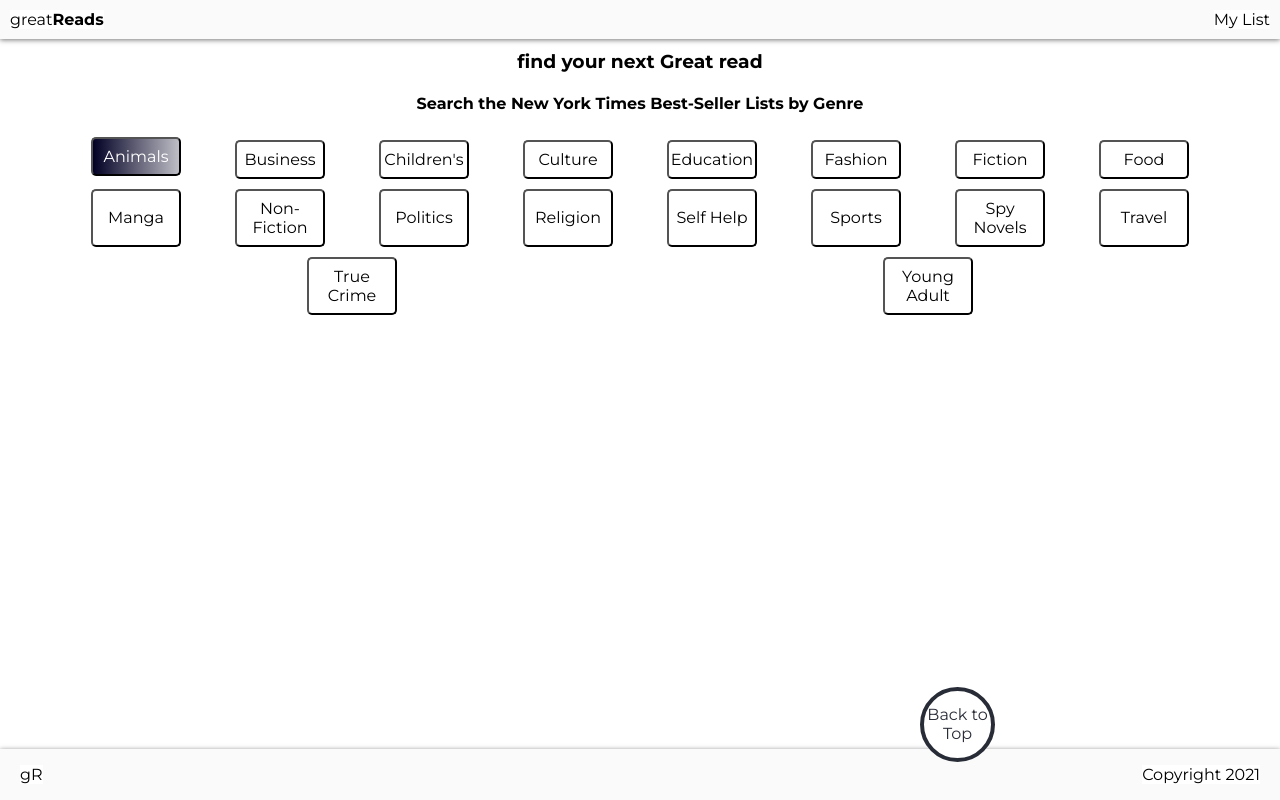
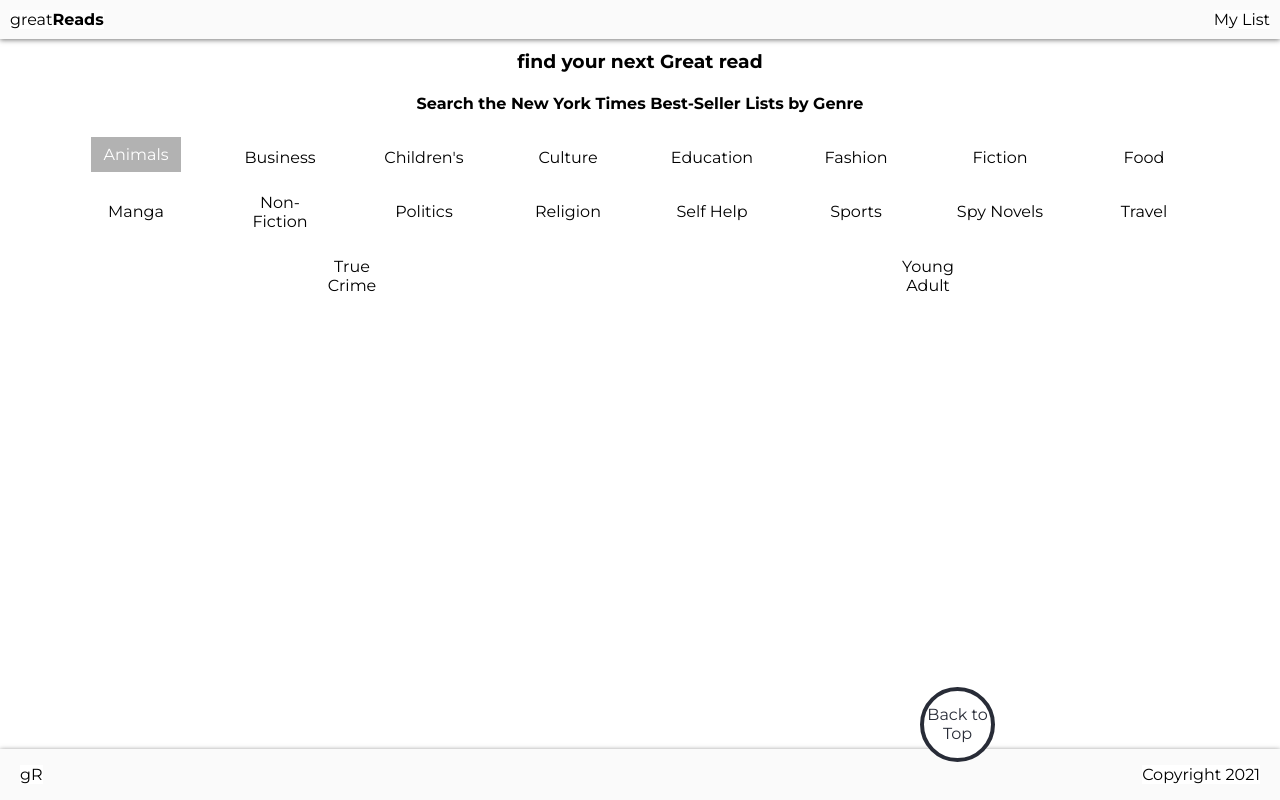
Before and after one commit to monicamclaughlan/NY-React-API, a React (Create React App) app: page / in a window 1280 px wide. In both pictures the pointer is over the button "Animals". Built offline with nearby package versions, Linux system fonts and the light colour scheme.

Commit message:
updated button styling

```diff
--- a/src/App.css
+++ b/src/App.css
@@ -63,8 +63,7 @@
 }
 
 .genres button:hover {
-  background: rgb(2,0,36);
-  background: linear-gradient(90deg, rgba(2,0,36,1) 0%, rgba(190,190,198,1) 100%, rgba(16,255,0,1) 100%);
+  background: #b2b2b2;
   color: white;
   transform: translate(0px, -3px);
 }
@@ -124,14 +123,18 @@ img {
 }
 
 button {
-  border-radius: 5px;
+  /* border-radius: 5px; */
   padding: 5px;
   margin-top: 5px;
+  border: none;
+}
+
+button:focus {
+  background: #b2b2b2;
 }
 
 button:hover {
-  background: rgb(2,0,36);
-  background: linear-gradient(90deg, rgba(2,0,36,1) 0%, rgba(190,190,198,1) 100%, rgba(16,255,0,1) 100%);
+  background: #b2b2b2;
   color: white;
   transform: translate(0, -3px);
   transition: all 0.4s ease-in-out;
```
